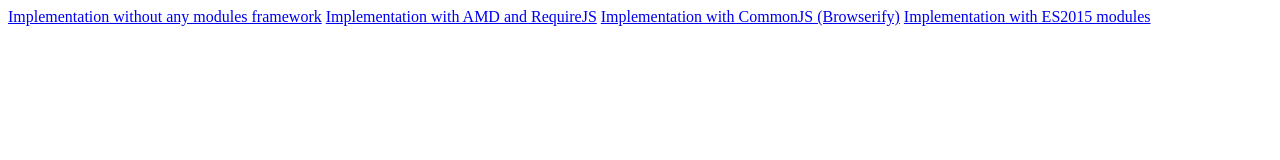
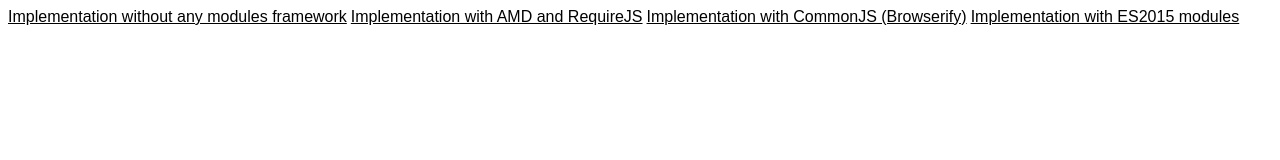
Before and after one commit to DarkXaHTeP/JsModules.Demo, a plain HTML site: page index.html in a window 1280 px wide. Drawn offline with Linux system fonts and the light colour scheme.

Commit message:
Updated main page

```diff
--- a/index.html
+++ b/index.html
@@ -2,7 +2,14 @@
 <html lang="en">
 <head>
     <meta charset="UTF-8">
-    <title></title>
+    <title>JsModules.Demo</title>
+    <style>
+        a {
+            font-size: 16px;
+            font-family: Arial;
+            color: #000;
+        }
+    </style>
 </head>
 <body>
     <a href="NoModules">Implementation without any modules framework</a>
```
